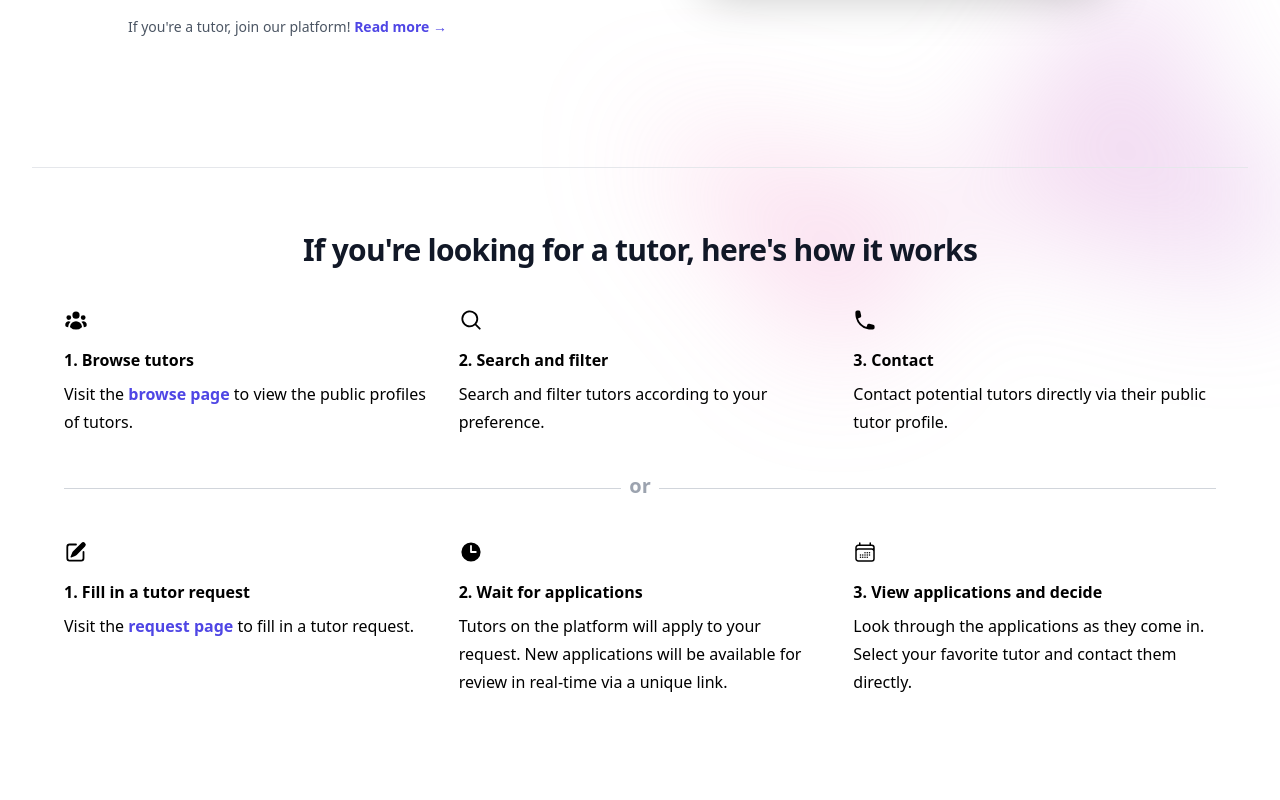
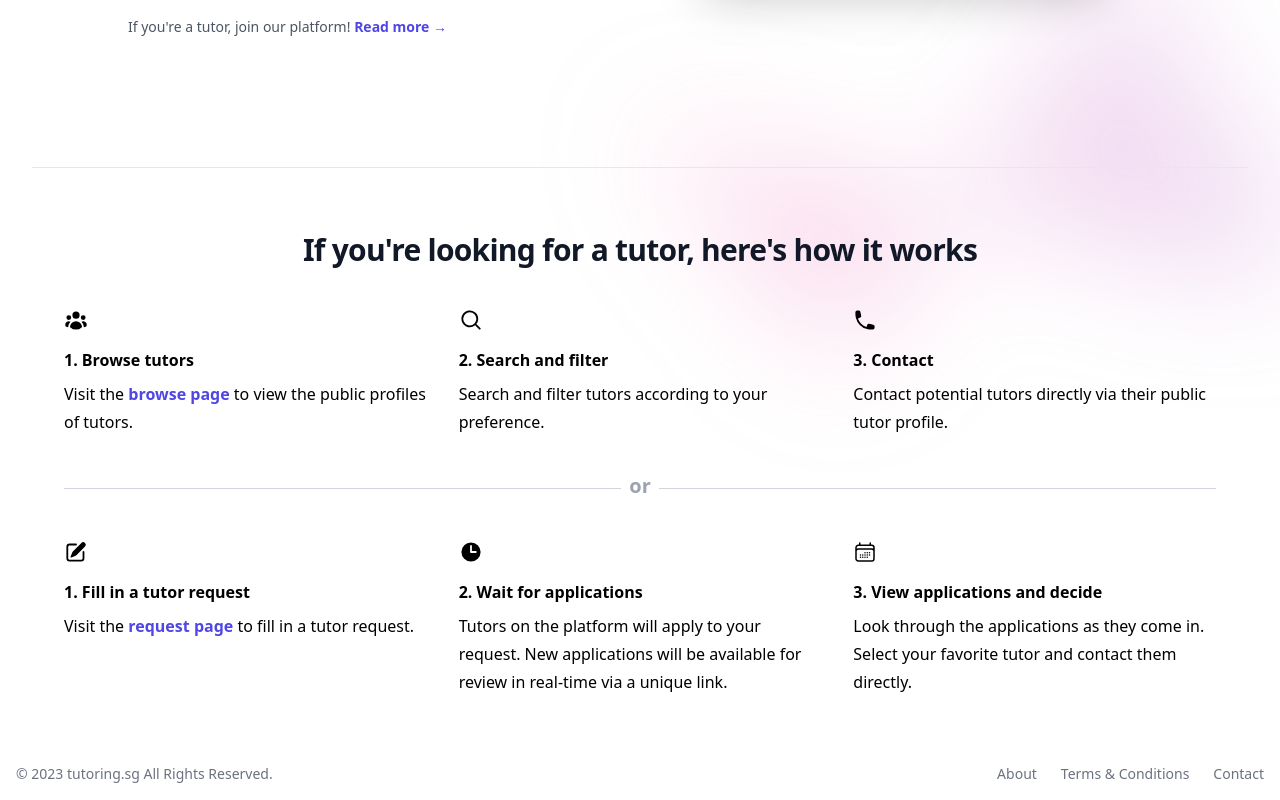
Before and after one commit to tanjoshua/tutoringsg-web, a Next.js app: page / in a window 1280 px wide. Shown: the part 585-1385 px from the top of the page. Before the commit the page ends 1345 px from the top, so only its background shows below. Built offline with nearby package versions, Linux system fonts and the light colour scheme; no server answers.

Commit message:
add back fixed footer

```diff
--- a/src/components/layouts/Layout.tsx
+++ b/src/components/layouts/Layout.tsx
@@ -7,10 +7,11 @@ type Props = { children: any };
 
 const Layout = (props: Props) => {
   return (
-    <div className="relative min-h-screen">
+    <div className="relative min-h-screen pb-10">
       <Navbar />
       <Toaster />
-      <main className="">{props.children}</main>
+      <main>{props.children}</main>
+      <Footer />
     </div>
   );
 };
```
